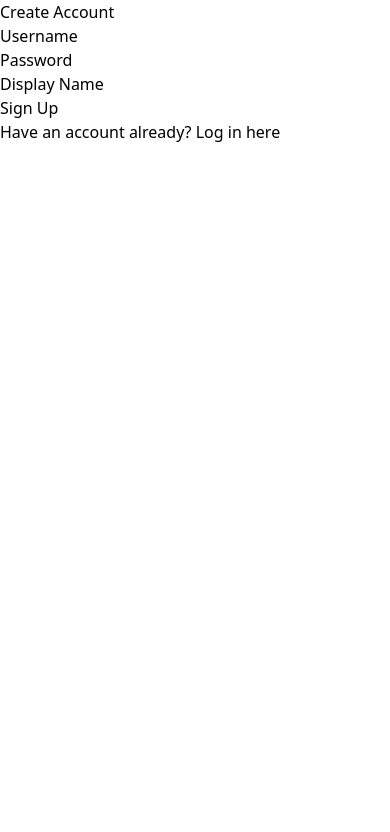
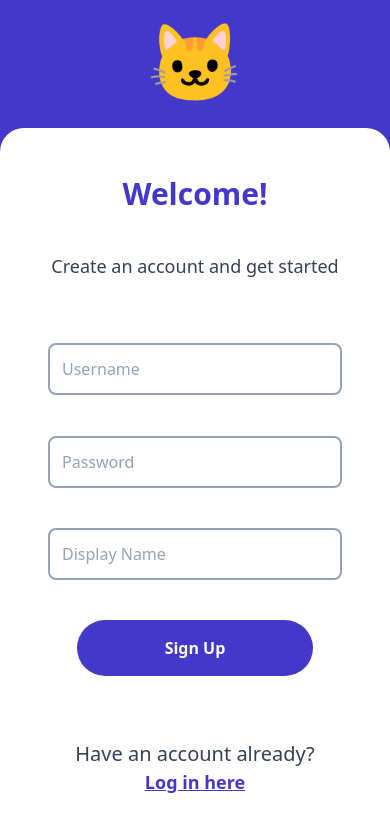
Before and after one commit to ibraE1/kitter, a React (Vite) app in the folder client/: page /register in a window 390 px wide. Shown: the top 832 px of the page. Built offline with nearby package versions, Linux system fonts and the light colour scheme; no server answers.

Commit message:
Mobile login/register styling done (without fonts)

```diff
--- a/client/src/App.jsx
+++ b/client/src/App.jsx
@@ -6,6 +6,7 @@ import { useEffect, useState } from "react";
 import { verifyLogin } from "./api/auth";
 import Signup from "./components/Signup";
 import Login from "./components/Login";
+import Logo from "./components/Logo";
 
 function App() {
   const [isloggedIn, setIsLoggedIn] = useState();
@@ -22,31 +23,34 @@ function App() {
   }, []);
 
   return (
-    <div>
+    <div className="h-screen bg-indigo-700">
       {isloggedIn === undefined ? (
-        <h1>loading</h1>
+        <div>Loading...</div>
       ) : (
         <>
           {isloggedIn && <Navbar setIsLoggedIn={setIsLoggedIn} />}
-          <Routes>
-            {!isloggedIn && (
-              <>
+          {!isloggedIn && (
+            <div>
+              <Logo styles="m-auto w-24 py-4" />
+              <Routes>
                 <Route path="/*" element={<Navigate to={"/register"} />} />
                 <Route
                   path="/login"
                   element={<Login setIsLoggedIn={setIsLoggedIn} />}
                 />
                 <Route path="/register" element={<Signup />} />
-              </>
-            )}
-            {isloggedIn && (
-              <>
+              </Routes>
+            </div>
+          )}
+          {isloggedIn && (
+            <div>
+              <Routes>
                 <Route path="/" element={<Navigate to={"/timeline"} />} />
                 <Route path="/timeline" element={<Timeline />} />
                 <Route path="/explore" element={<Explore />} />
-              </>
-            )}
-          </Routes>
+              </Routes>
+            </div>
+          )}
         </>
       )}
     </div>
--- a/client/src/components/Explore.jsx
+++ b/client/src/components/Explore.jsx
@@ -16,7 +16,7 @@ function Explore() {
   return (
     <div>
       {posts == undefined ? (
-        <h1>loading</h1>
+        <div>Loading...</div>
       ) : (
         <>
           <h1>Explore</h1>
--- a/client/src/components/FormInput.jsx
+++ b/client/src/components/FormInput.jsx
@@ -1,17 +1,19 @@
 function FormInput({ name, type, formData, setFormData }) {
   return (
-    <div>
-      <label htmlFor={name}>
+    <div className="flex w-full">
+      {/* <label htmlFor={name}>
         {(name.charAt(0).toUpperCase() + name.slice(1))
-          .match(
-            /[A-Z][a-z]+|[0-9]+/g /* match regex to handle special case display name */
-          )
+          .match(/[A-Z][a-z]+|[0-9]+/g)
           .join(" ")}
-      </label>
+      </label> */}
       <input
+        className="w-full border-2 border-slate-400 placeholder-slate-400 focus:border-indigo-700 focus:placeholder-indigo-700 focus:outline-none rounded-lg p-3"
         type={type}
         id={name}
         value={formData[name]}
+        placeholder={(name.charAt(0).toUpperCase() + name.slice(1))
+          .match(/[A-Z][a-z]+|[0-9]+/g)
+          .join(" ")}
         onChange={(e) =>
           setFormData((prevFormData) => ({
             ...prevFormData,
--- a/client/src/components/Login.jsx
+++ b/client/src/components/Login.jsx
@@ -24,9 +24,14 @@ function Login({ setIsLoggedIn }) {
   };
 
   return (
-    <div>
-      <h1>Login</h1>
-      <form>
+    <div className="flex flex-col justify-between items-stretch h-[calc(100vh-8rem)] bg-white rounded-t-3xl p-12">
+      <h1 className="text-center text-indigo-700 text-3xl font-bold mb-4">
+        Welcome back!
+      </h1>
+      <p className="text-center text-slate-700 font-medium text-lg">
+        Please login to continue
+      </p>
+      <form className="flex flex-col justify-evenly items-center h-4/6">
         <FormInput
           name={"username"}
           type={"text"}
@@ -39,10 +44,23 @@ function Login({ setIsLoggedIn }) {
           formData={formData}
           setFormData={setFormData}
         />
-        <button onClick={handleSubmit}>Login</button>
+        <button
+          className="bg-indigo-700 hover:bg-indigo-500 text-white font-bold rounded-full w-4/5 p-4"
+          onClick={handleSubmit}
+        >
+          Login
+        </button>
       </form>
-      <p>Don't have an account?</p>
-      <Link to="/register">Sign up here</Link>
+      <div>
+        <p className="text-center text-slate-700 font-medium text-xl">
+          Don't have an account?
+        </p>
+        <Link to="/register">
+          <p className="text-center text-indigo-700 underline font-semibold text-lg">
+            Sign up here
+          </p>
+        </Link>
+      </div>
     </div>
   );
 }
--- a/client/src/components/Logo.jsx
+++ b/client/src/components/Logo.jsx
@@ -1,17 +1,18 @@
 import logo from "../assets/logo.svg";
 import altlogo from "../assets/altlogo.svg";
 
-function Logo({ size }) {
+function Logo({ styles }) {
   return (
     <img
       src={logo}
+      alt="logo"
       onMouseEnter={(e) => {
         e.currentTarget.src = altlogo;
       }}
       onMouseLeave={(e) => {
         e.currentTarget.src = logo;
       }}
-      width={size}
+      className={styles}
     />
   );
 }
--- a/client/src/components/Navbar.jsx
+++ b/client/src/components/Navbar.jsx
@@ -20,7 +20,7 @@ function Navbar({ setIsLoggedIn }) {
   return (
     <div>
       <div>
-        <Logo size={48} />
+        <Logo styles="w-12" />
         <h1>Kitter</h1>
       </div>
       <Link to="/timeline">Timeline</Link>
--- a/client/src/components/Signup.jsx
+++ b/client/src/components/Signup.jsx
@@ -2,6 +2,7 @@ import { useState } from "react";
 import { Link, useNavigate } from "react-router-dom";
 import { register } from "../api/auth.js";
 import FormInput from "./FormInput.jsx";
+import Logo from "./Logo";
 
 function Signup() {
   const [formData, setFormData] = useState({
@@ -23,9 +24,14 @@ function Signup() {
   };
 
   return (
-    <div>
-      <h1>Create Account</h1>
-      <form>
+    <div className="flex flex-col justify-between items-stretch h-[calc(100vh-8rem)] bg-white rounded-t-3xl p-12">
+      <h1 className="text-center text-indigo-700 text-3xl font-bold mb-4">
+        Welcome!
+      </h1>
+      <p className="text-center text-slate-700 font-medium text-lg">
+        Create an account and get started
+      </p>
+      <form className="flex flex-col justify-evenly items-center h-4/6">
         <FormInput
           name={"username"}
           type={"text"}
@@ -44,12 +50,23 @@ function Signup() {
           formData={formData}
           setFormData={setFormData}
         />
-        <button onClick={handleSubmit}>Sign Up</button>
+        <button
+          className="bg-indigo-700 hover:bg-indigo-500 text-white font-bold rounded-full w-4/5 p-4"
+          onClick={handleSubmit}
+        >
+          Sign Up
+        </button>
       </form>
-      <div></div>
-      <p>
-        Have an account already? <Link to="/login">Log in here</Link>
-      </p>
+      <div>
+        <p className="text-center text-slate-700 font-medium text-xl">
+          Have an account already?
+        </p>
+        <Link to="/login">
+          <p className="text-center text-indigo-700 underline font-semibold text-lg">
+            Log in here
+          </p>
+        </Link>
+      </div>
     </div>
   );
 }
```
